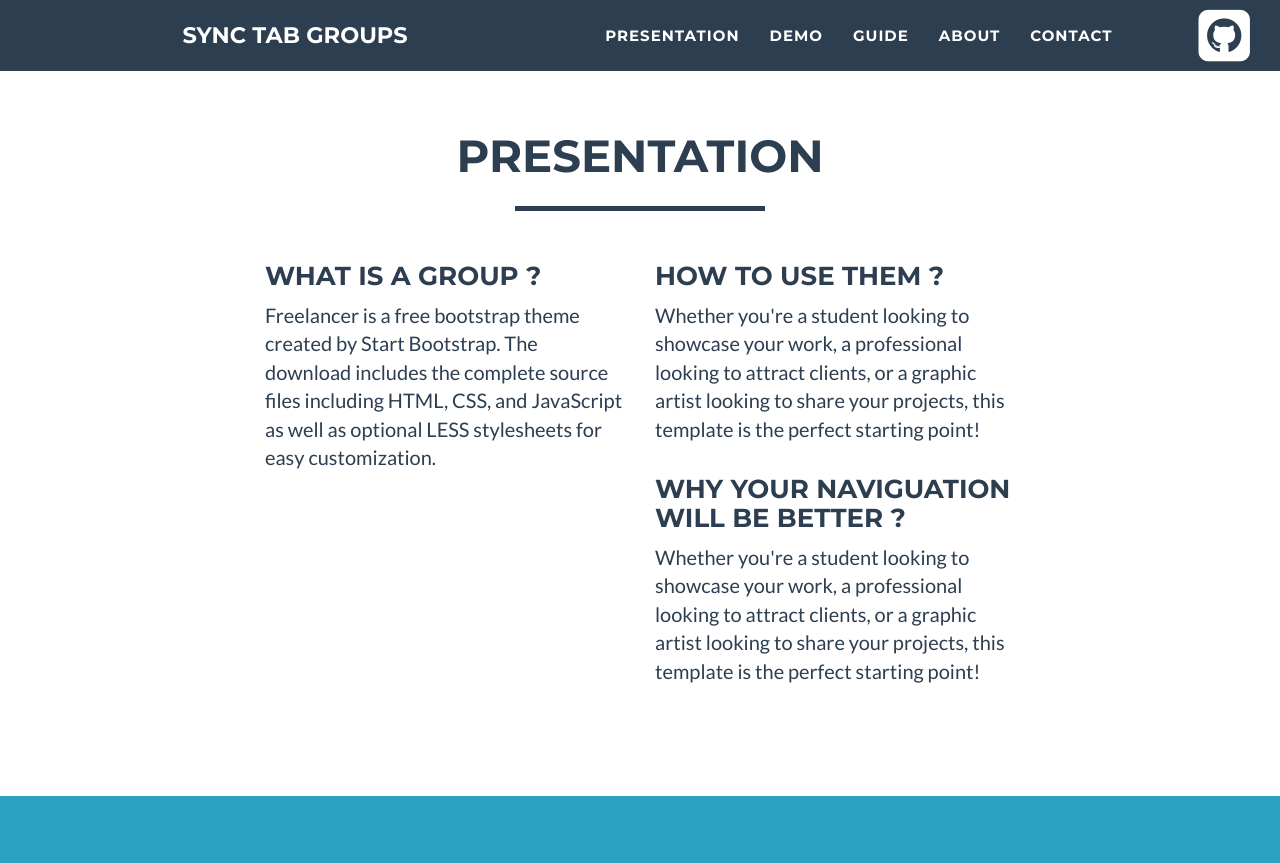
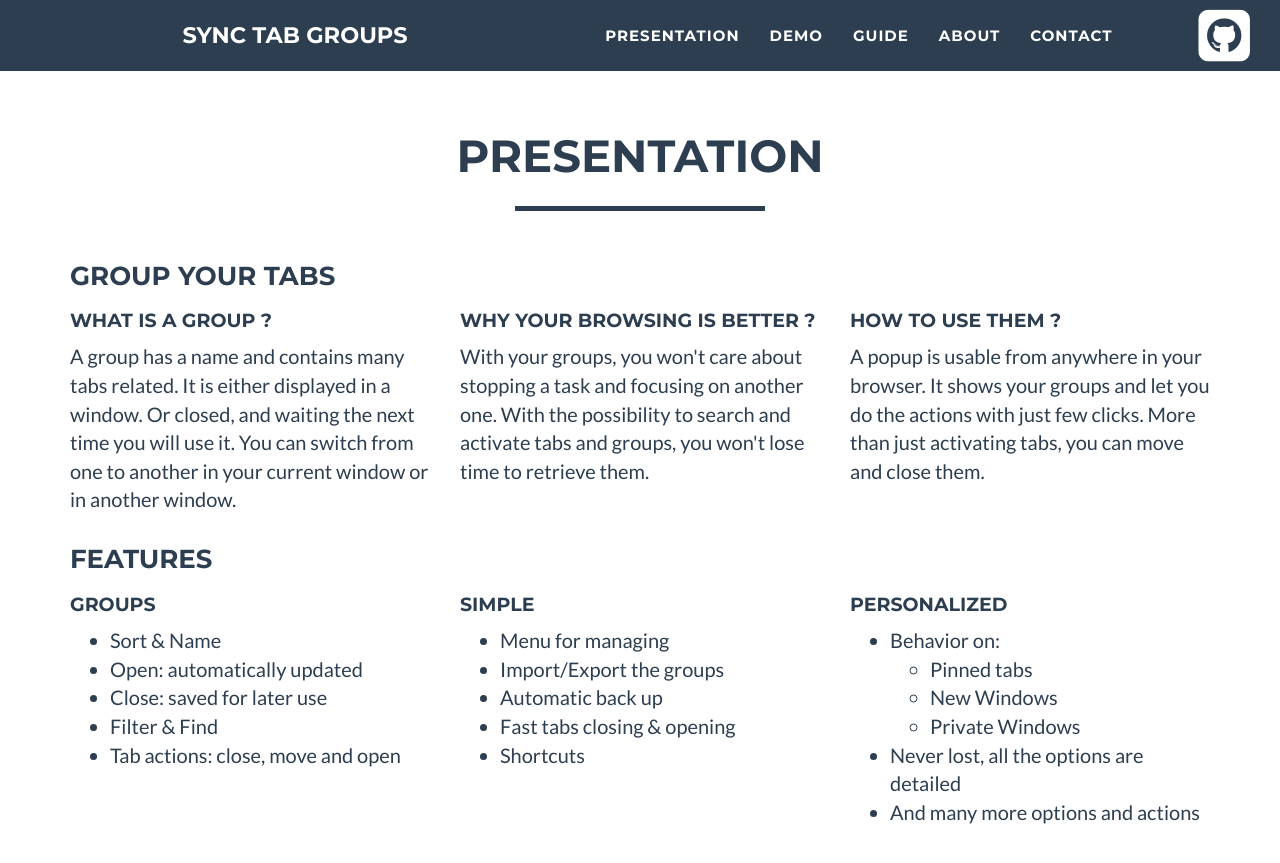
Before and after one commit to Morikko/synctabgroups-docs, a Jekyll site: the page built from index.html, in a window 1280 px wide and 900 px high, scrolled down 869 px. Shown: the top 863 px of the window. Built offline with Jekyll 4.4.1, drawn with Linux system fonts in a browser that asks for light colours.

Commit message:
Update Presentation
- Add Features
- Add Questions & Answers

```diff
--- a/_includes/presentation.html
+++ b/_includes/presentation.html
@@ -7,18 +7,55 @@
                     <hr class="star-primary">
                 </div>
             </div>
+            <h3>Group your tabs</h3>
             <div class="row">
-                <div class="col-lg-4 col-lg-offset-2">
-                    <h3>What is a group ?</h3>
-                    <p>Freelancer is a free bootstrap theme created by Start Bootstrap. The download includes the complete source files including HTML, CSS, and JavaScript as well as optional LESS stylesheets for easy customization.</p>
+                <div class="col-lg-4">
+                    <h4>What is a group ?</h4>
+                    <p>A group has a name and contains many tabs related. It is either displayed in a window. Or closed, and waiting the next time you will use it. You can switch from one to another in your current window or in another window.</p>
                 </div>
                 <div class="col-lg-4">
-                    <h3>How to use them ?</h3>
-                    <p>Whether you're a student looking to showcase your work, a professional looking to attract clients, or a graphic artist looking to share your projects, this template is the perfect starting point! </p>
+                    <h4>Why your browsing is better ?</h4>
+                    <p>With your groups, you won't care about stopping a task and focusing on another one. With the possibility to search and activate tabs and groups, you won't lose time to retrieve them.</p>
                 </div>
                 <div class="col-lg-4">
-                    <h3>Why your naviguation will be better ?</h3>
-                    <p>Whether you're a student looking to showcase your work, a professional looking to attract clients, or a graphic artist looking to share your projects, this template is the perfect starting point! </p>
+                    <h4>How to use them ?</h4>
+                    <p>A popup is usable from anywhere in your browser. It shows your groups and let you do the actions with just few clicks. More than just activating tabs, you can move and close them.</p>
+                </div>
+            </div>
+            <h3>Features</h3>
+            <div class="row">
+                <div class="col-lg-4">
+                    <h4>Groups</h4>
+                    <ul>
+                      <li>Sort & Name</li>
+                      <li>Open: automatically updated </li>
+                      <li>Close: saved for later use</li>
+                      <li>Filter & Find</li>
+                      <li>Tab actions: close, move and open</li>
+                    </ul>
+                </div>
+                <div class="col-lg-4">
+                    <h4>Simple</h4>
+                    <ul>
+                      <li>Menu for managing</li>
+                      <li>Import/Export the groups</li>
+                      <li>Automatic back up</li>
+                      <li>Fast tabs closing & opening</li>
+                      <li>Shortcuts</li>
+                    </ul>
+                </div>
+                <div class="col-lg-4">
+                    <h4>Personalized</h4>
+                    <ul>
+                      <li>Behavior on:</li>
+                      <ul>
+                        <li>Pinned tabs</li>
+                        <li>New Windows</li>
+                        <li>Private Windows</li>
+                      </ul>
+                      <li>Never lost, all the options are detailed</li>
+                      <li>And many more options and actions</li>
+                    </ul>
                 </div>
             </div>
         </div>
```
